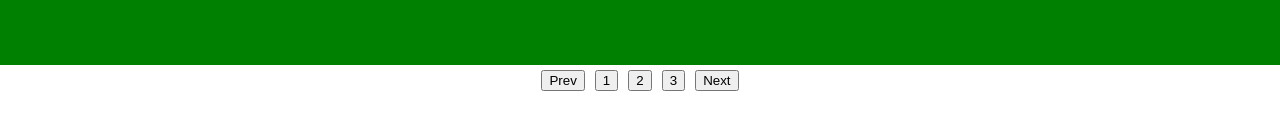
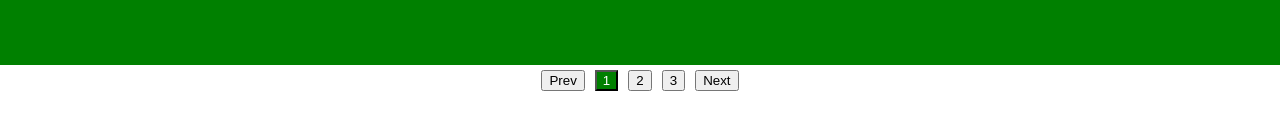
Before and after one commit to TVW96/RGB-pages, a React (Create React App) app: page / in a window 1280 px wide. Shown: the part 264-394 px from the top of the page. Built offline with nearby package versions, Linux system fonts and the light colour scheme.

Commit message:
completed carousel

```diff
--- a/src/components/Carousel.css
+++ b/src/components/Carousel.css
@@ -24,3 +24,8 @@
 .indicators > button {
     margin: 5px;
 }
+
+.indicators > button.active {
+    background-color: green;
+    color: #fff;
+}
--- a/src/components/Carousel.js
+++ b/src/components/Carousel.js
@@ -44,6 +44,7 @@ const Carousel = ({ children }) => {
                 {React.Children.map(children, (child, index) => {
                     return (
                         <button
+                            className={`${index === activeIndex ? "active" : ""}`}
                             onClick={() => {
                                 updateIndex(index);
                             }}
```
